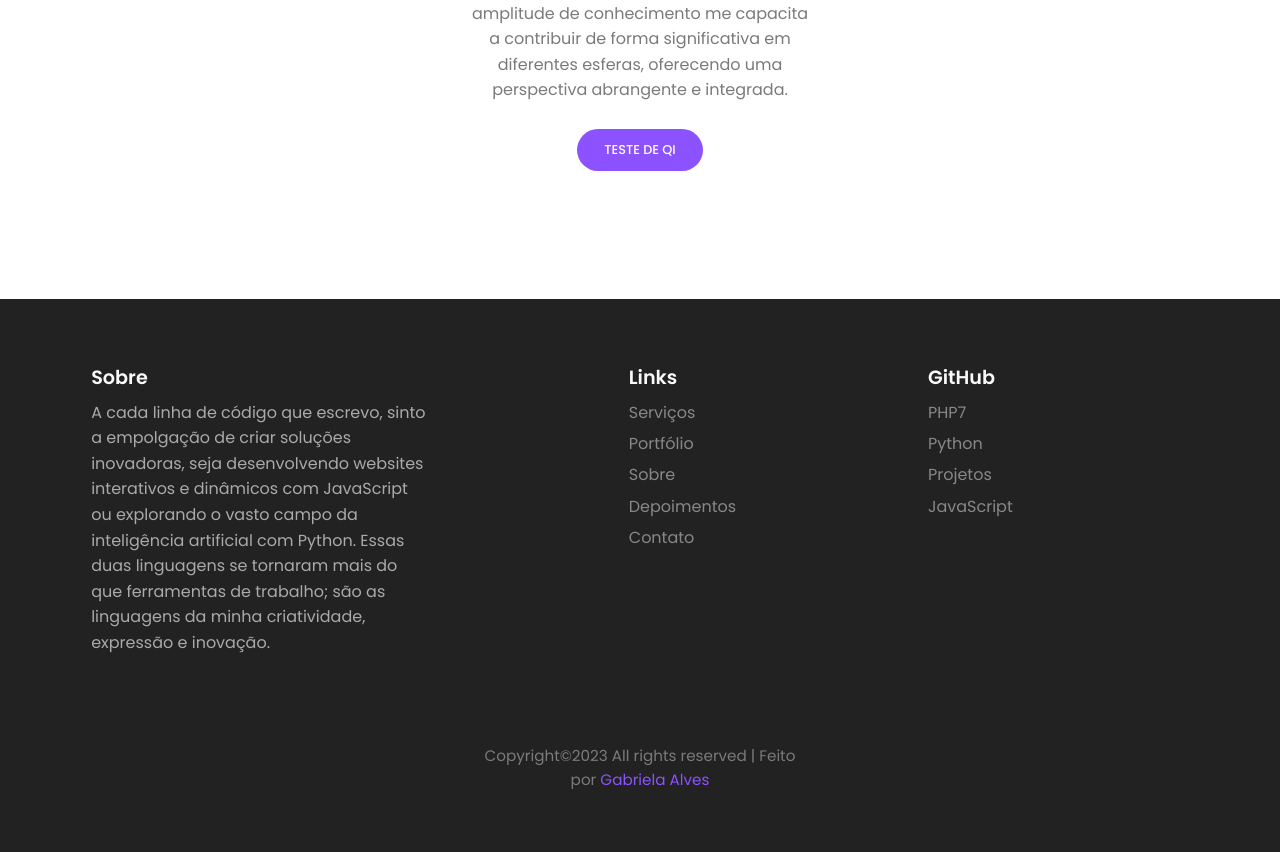
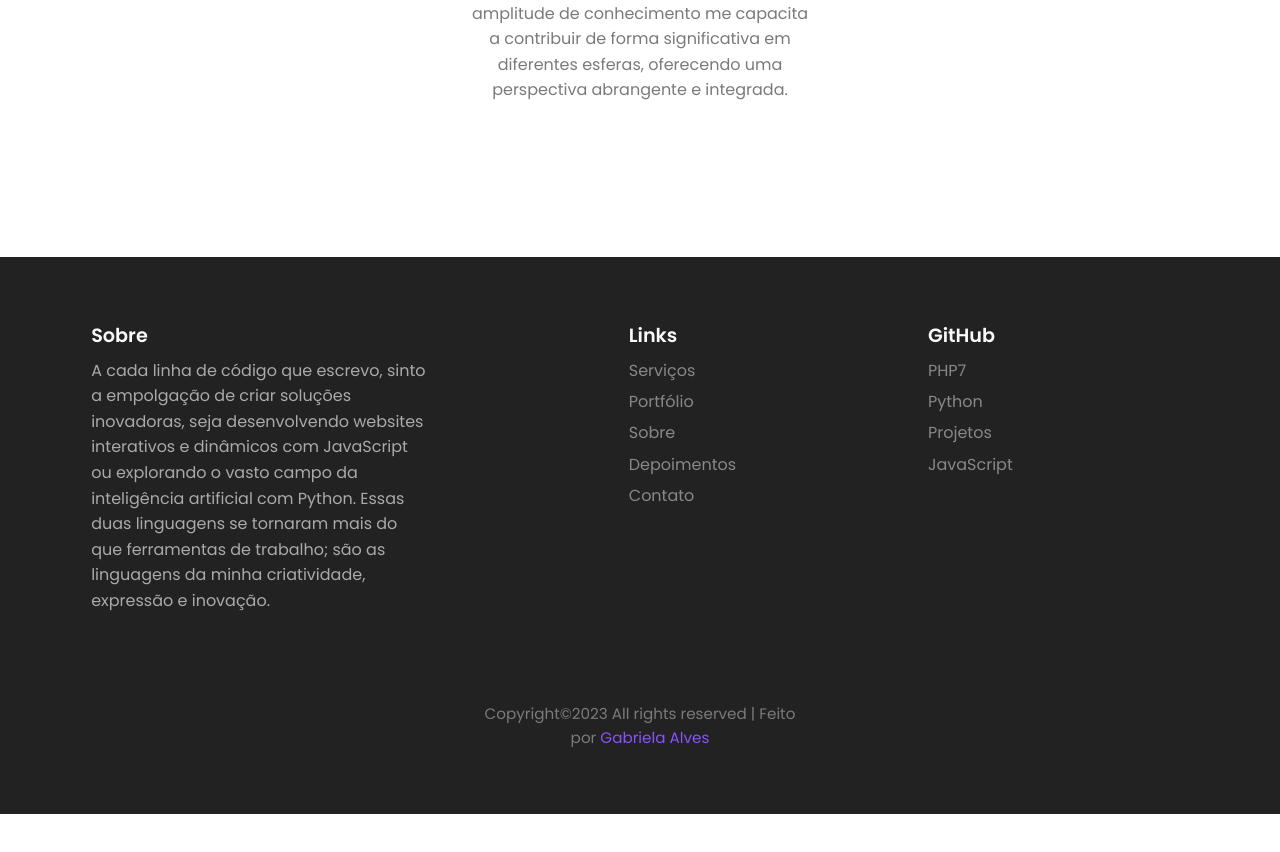
Before and after one commit to Gabyperin/Gabyperin.github.io, a plain HTML site: page index.html in a window 1280 px wide. Shown: the part 10105-10957 px from the top of the page. After the commit the page ends 10919 px from the top, so only its background shows below. Drawn offline with nearby package versions, Linux system fonts and the light colour scheme; a script that the page names is missing.

Commit message:
Update index.html

```diff
--- a/index.html
+++ b/index.html
@@ -876,7 +876,7 @@ Mantenho-me em constante aprimoramento, especialmente no que concerne à intelig
 Além disso, possuo conhecimento sólido em inovação em gestão de pessoas, planejamento e desenvolvimento de negócios internacionais, tecnologia, direito digital, propriedade intelectual, empreendedorismo e inovação. Essa amplitude de conhecimento me capacita a contribuir de forma significativa em diferentes esferas, oferecendo uma perspectiva abrangente e integrada.
 
           </p>
-          <a href="https://intellitest.me/pt/knowledge/VNN98/answer/TSFWZ" class="btn" target="_blank">Teste de QI</a>
+
         </div>
       </section>
     </main>
```
